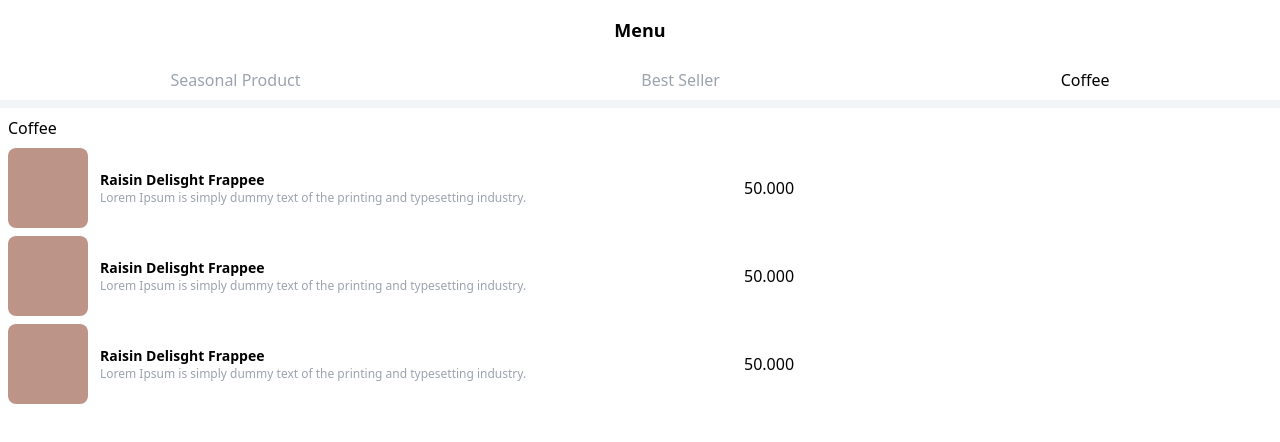
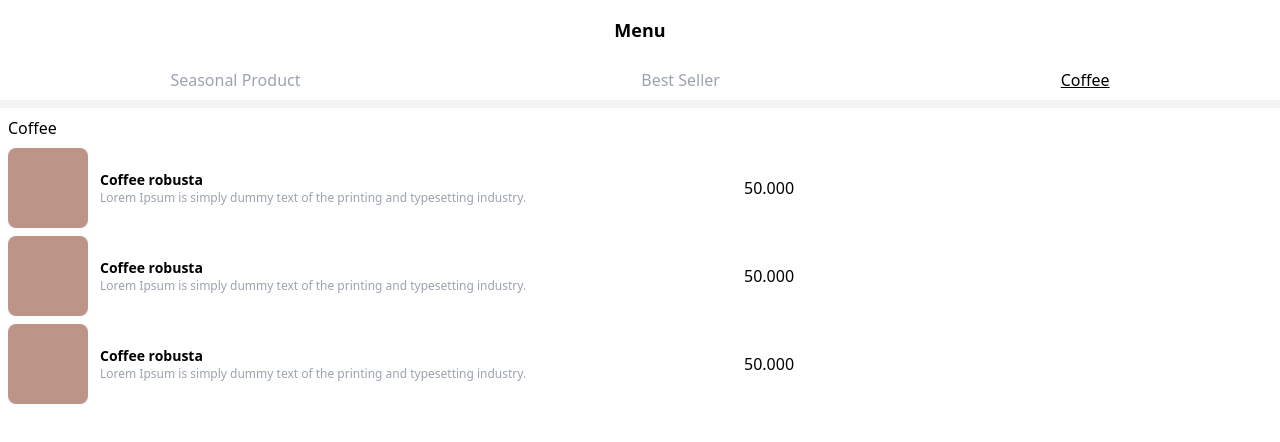
Before and after one commit to rizkymakruf/test, a Next.js app: page /menu/menu in a window 1280 px wide. Both pictures are taken after a click on the button "Coffee". Shown: the top 442 px of the page. Built offline with nearby package versions, Linux system fonts and the light colour scheme.

Commit message:
initial commit

```diff
--- a/pages/menu/menu.js
+++ b/pages/menu/menu.js
@@ -19,20 +19,24 @@ const Menu = () => {
           <button
             onClick={onClick("seasional")}
             className={`${
-              list === "seasional" ? "text-black" : "text-gray-400"
+              list === "seasional" ? "text-black underline" : "text-gray-400"
             }`}
           >
             Seasonal Product
           </button>
           <button
             onClick={onClick("best")}
-            className={`${list === "best" ? "text-black" : "text-gray-400"}`}
+            className={`${
+              list === "best" ? "text-black underline" : "text-gray-400"
+            }`}
           >
             Best Seller
           </button>
           <button
             onClick={onClick("coffee")}
-            className={`${list === "coffee" ? "text-black" : "text-gray-400"}`}
+            className={`${
+              list === "coffee" ? "text-black underline" : "text-gray-400"
+            }`}
           >
             Coffee
           </button>
@@ -144,7 +148,7 @@ const Menu = () => {
               </div>
               <div className="w-3/6 flex flex-col">
                 <p className="text-sm font-semibold text-black">
-                  Raisin Delisght Frappee
+                  Coffee robusta
                 </p>
                 <p className="text-gray-400 text-xs">
                   Lorem Ipsum is simply dummy text of the printing and
@@ -159,7 +163,7 @@ const Menu = () => {
               </div>
               <div className="w-3/6 flex flex-col">
                 <p className="text-sm font-semibold text-black">
-                  Raisin Delisght Frappee
+                  Coffee robusta
                 </p>
                 <p className="text-gray-400 text-xs">
                   Lorem Ipsum is simply dummy text of the printing and
@@ -174,7 +178,7 @@ const Menu = () => {
               </div>
               <div className="w-3/6 flex flex-col">
                 <p className="text-sm font-semibold text-black">
-                  Raisin Delisght Frappee
+                  Coffee robusta
                 </p>
                 <p className="text-gray-400 text-xs">
                   Lorem Ipsum is simply dummy text of the printing and
```
